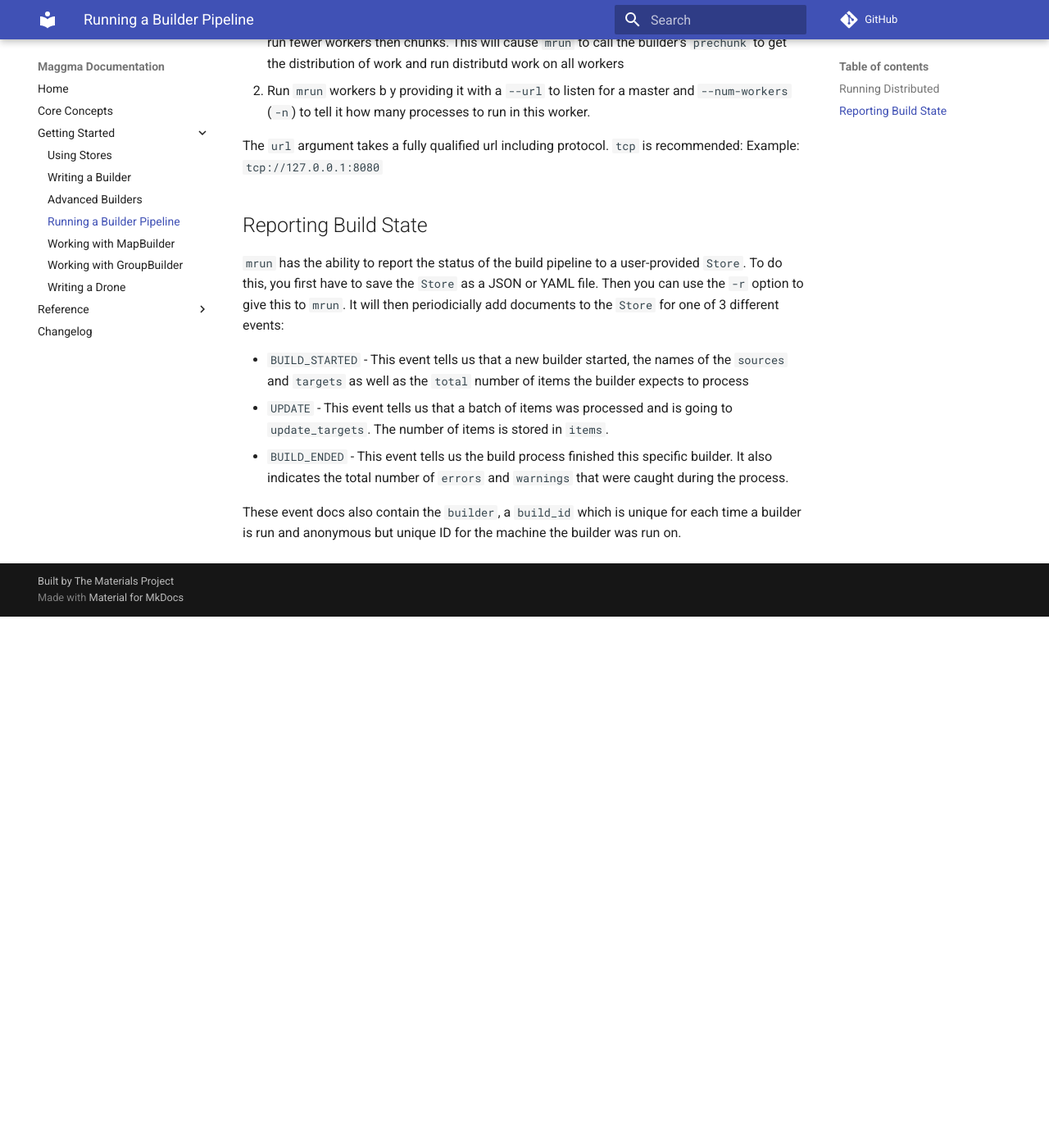
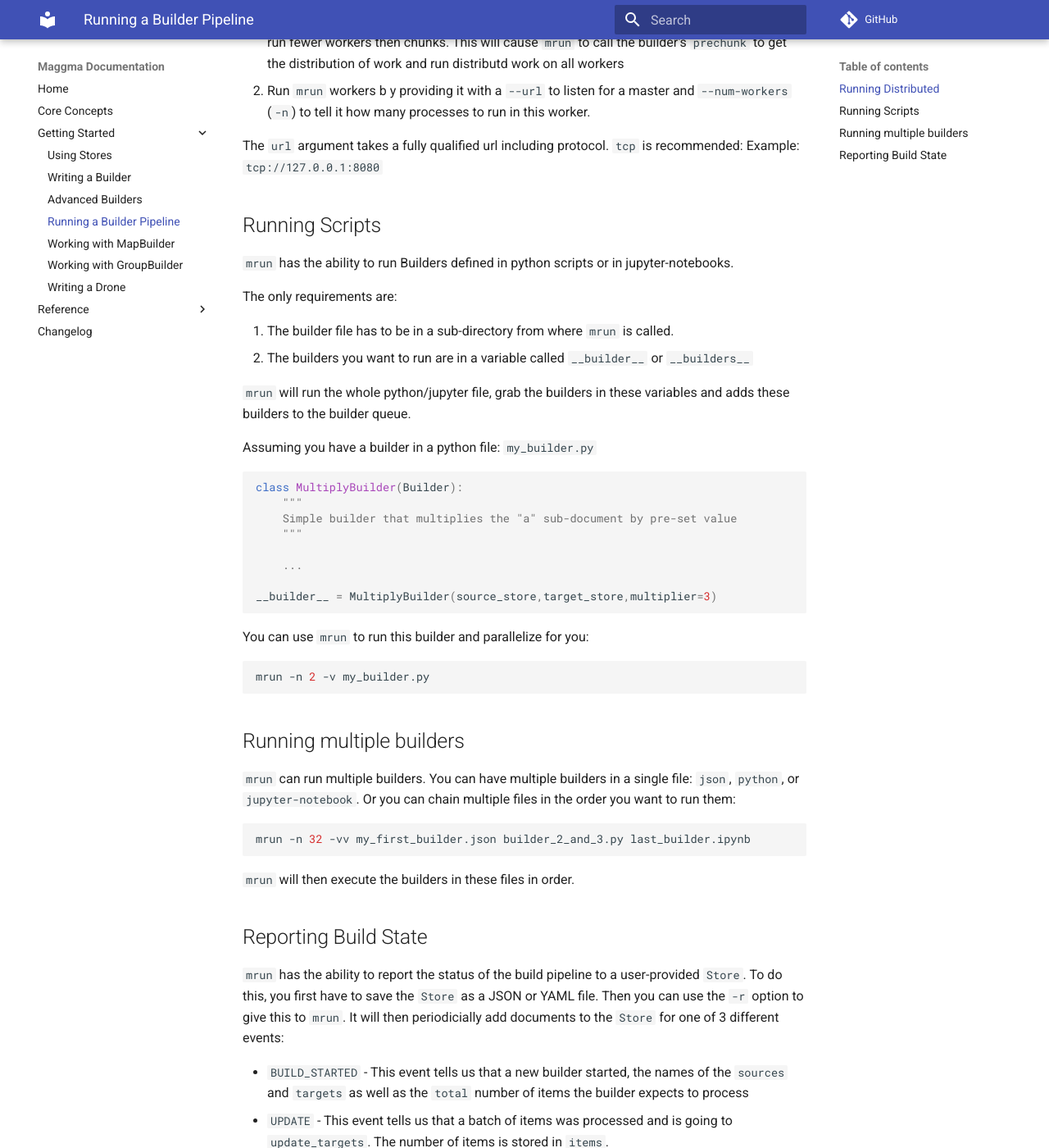
Before and after one commit to materialsproject/maggma, an MkDocs documentation site: the page built from docs/getting_started/running_builders.md, in a window 1280 px wide and 1400 px high, scrolled down 1490 px. Shown: the whole window at 82% size. Built offline with MkDocs 1.6.1 and Material for MkDocs 9.7.7, drawn with Linux system fonts in a browser that asks for light colours; comment, search, counter and statistics services are not loaded; before the commit the page ends 2242 px from its top, so only the background shows below that.

````diff
--- a/docs/getting_started/running_builders.md
+++ b/docs/getting_started/running_builders.md
@@ -70,6 +70,46 @@
 The `url` argument takes a fully qualified url including protocol. `tcp` is recommended:
 Example: `tcp://127.0.0.1:8080`
 
+
+## Running Scripts
+
+`mrun` has the ability to run Builders defined in python scripts or in jupyter-notebooks.
+
+The only requirements are:
+
+1. The builder file has to be in a sub-directory from where `mrun` is called.
+2. The builders you want to run are in a variable called `__builder__` or `__builders__`
+
+`mrun` will run the whole python/jupyter file, grab the builders in these variables and adds these builders to the builder queue.
+
+Assuming you have a builder in a python file: `my_builder.py`
+``` python
+class MultiplyBuilder(Builder):
+    """
+    Simple builder that multiplies the "a" sub-document by pre-set value
+    """
+
+    ...
+
+__builder__ = MultiplyBuilder(source_store,target_store,multiplier=3)
+```
+
+You can use `mrun` to run this builder and parallelize for you:
+``` shell
+mrun -n 2 -v my_builder.py
+```
+
+
+## Running multiple builders
+
+`mrun` can run multiple builders. You can have multiple builders in a single file: `json`, `python`, or `jupyter-notebook`. Or you can chain multiple files in the order you want to run them:
+``` shell
+mrun -n 32 -vv my_first_builder.json builder_2_and_3.py last_builder.ipynb
+```
+
+`mrun` will then execute the builders in these files in order.
+
+
 ## Reporting Build State
 
 `mrun` has the ability to report the status of the build pipeline to a user-provided `Store`. To do this, you first have to save the `Store` as a JSON or YAML file. Then you can use the `-r` option to give this to `mrun`. It will then periodicially add documents to the `Store` for one of 3 different events:
````
